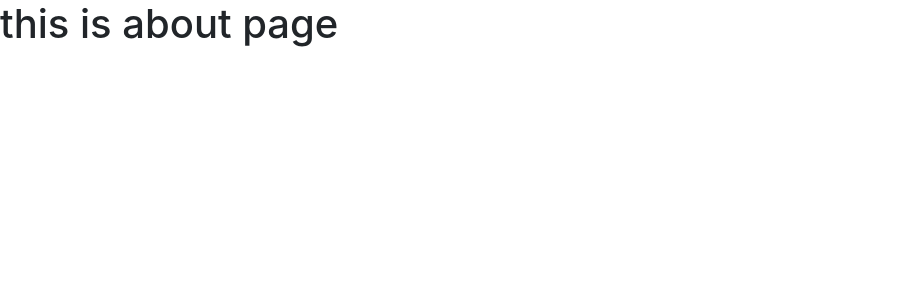
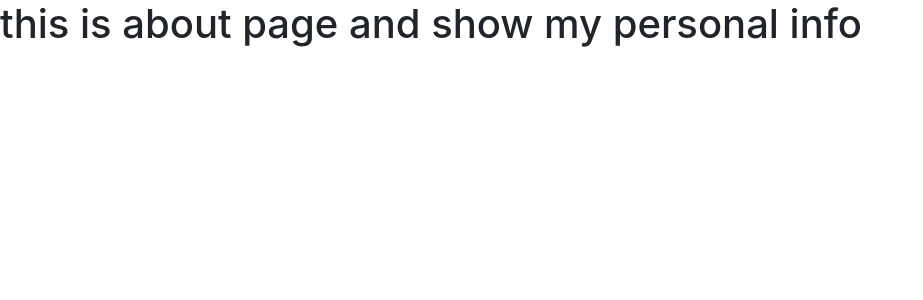
Before and after one commit to MosharrafMusa/my-portfolio, a React (Create React App) app: page /about in a window 1280 px wide. Shown: the top 300 px of the page, without its empty margins (0-923 px from the left). Built offline with nearby package versions, Linux system fonts and the light colour scheme.

Commit message:
about page update

```diff
--- a/src/pages/AboutPage.js
+++ b/src/pages/AboutPage.js
@@ -3,7 +3,7 @@ import React from 'react'
 const AboutPage = () => {
     return (
         <>
-           <h1>this is about page</h1>
+           <h1>this is about page and show my personal info</h1>
         </>
     )
 }
```
